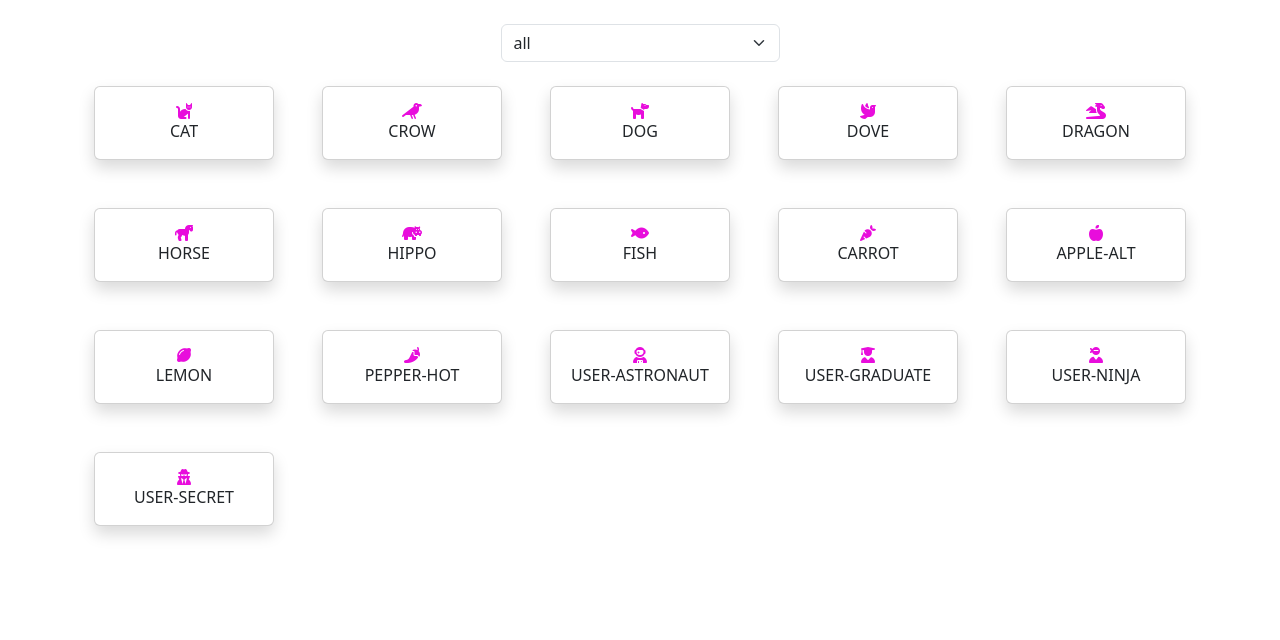
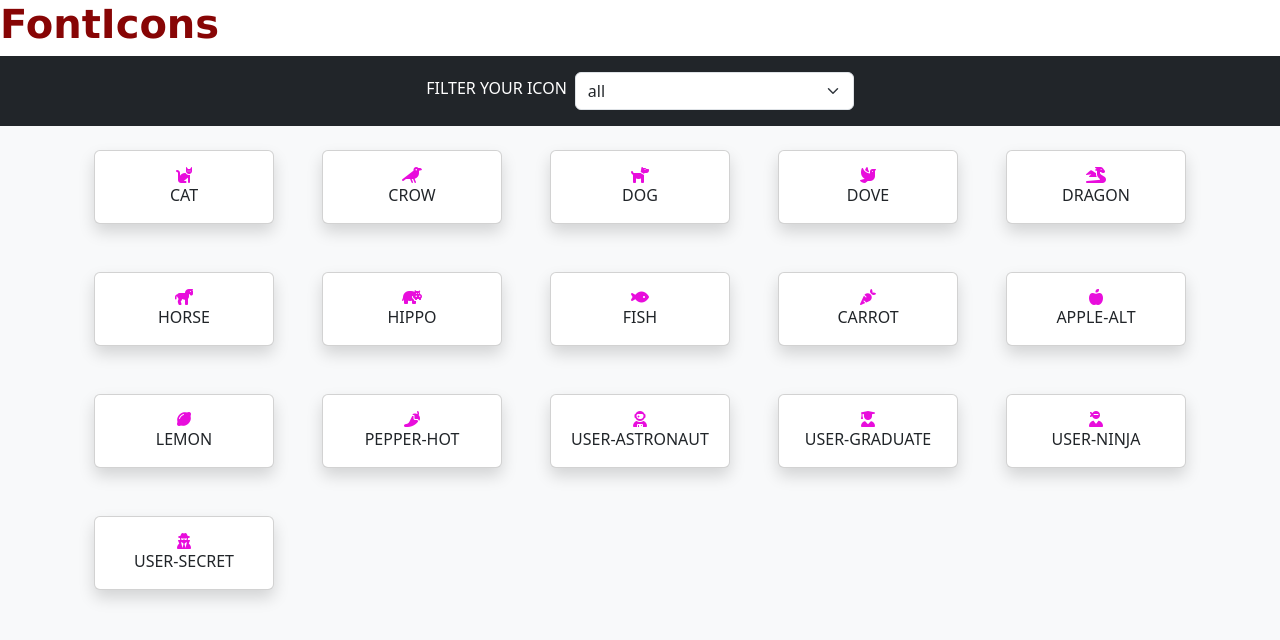
Before and after one commit to MarcoGotti/js-es6-icons, a plain HTML site: page index.html in a window 1280 px wide. Drawn offline with nearby package versions, Linux system fonts and the light colour scheme.

Commit message:
head commit

```diff
--- a/assets/css/style.css
+++ b/assets/css/style.css
@@ -1,11 +1,9 @@
-.orange{
-    color: orange;
+.logoStyle{
+    font-family: Verdana, Geneva, Tahoma, sans-serif;
+    color: rgb(135, 5, 5);
+    font-weight: 900;
 }
 
-.green {
-    color: #cb7c30;
+.h_100{
+    height: calc(100vh - 125px);
 }
-
-.blue {
-    color: blue;
-}
--- a/index.html
+++ b/index.html
@@ -9,9 +9,11 @@
     <link rel="stylesheet" href="./assets/css/style.css">
 </head>
 <body>
-    <header>
-        <div class="container my-4 ">
-            <select id="selectIconType" class="form-select w-25 mx-auto" aria-label="Default select example">
+    <h1 class="logoStyle">FontIcons</h1>
+    <header class="text-bg-dark">
+        <div class="container py-3 d-flex justify-content-center ">
+            <span class="text-uppercase me-2 pt-1">Filter your icon</span>
+            <select id="selectIconType" class="form-select w-25" onchange="selectFunction()" aria-label="Default select example">
                 <!-- <option value="1">all</option> -->
                 <option value="all">all</option>
                 <option value="animal">animal</option>
@@ -20,8 +22,8 @@
             </select>
         </div>
     </header>
-    <main>
-        <div class="container my-4">
+    <main class="bg-light h_100">
+        <div class="container py-4">
             <div class="row row-cols-2 row-cols-md-5 justify-content-between flex-wrap row-gap-5">
                <!--  <div class="col px-4">
                     <div class="card text-center shadow py-3">
```
Also changed, not shown: assets/js/script.js (+6 -38 lines).
